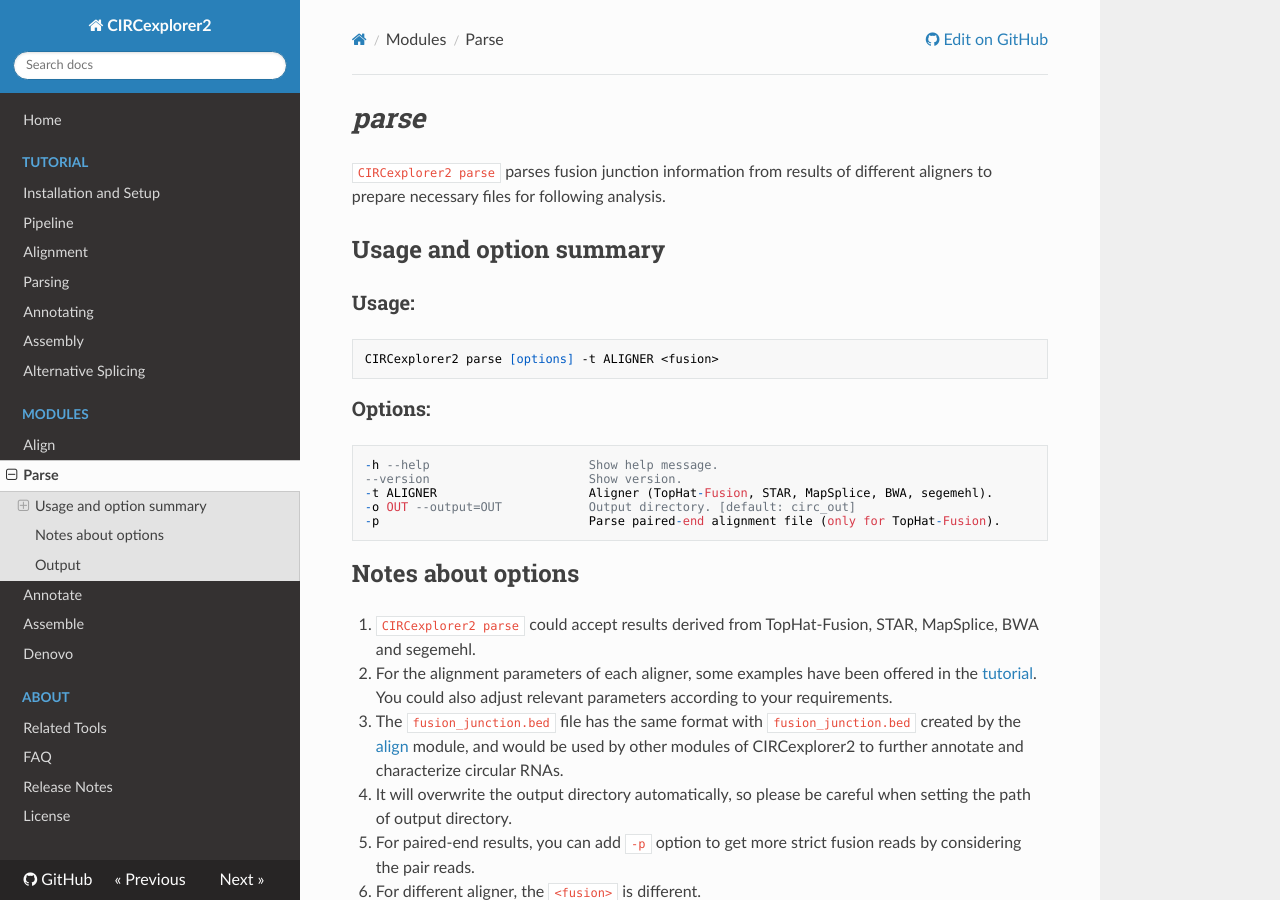
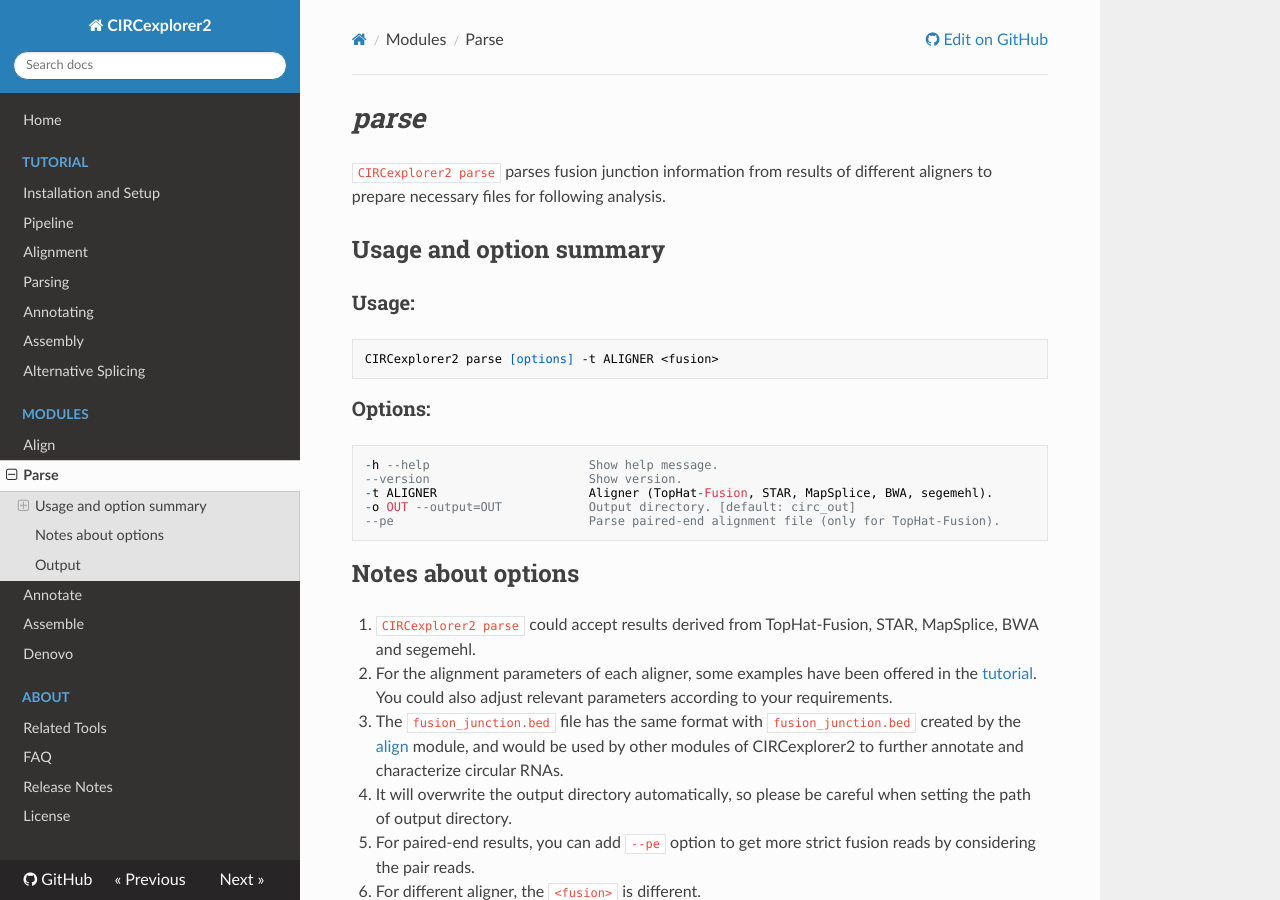
Before and after one commit to YangLab/CIRCexplorer2, an MkDocs documentation site: the page built from docs/modules/parse.md, in a window 1280 px wide and 900 px high. Built offline with MkDocs 1.6.1, drawn with Linux system fonts in a browser that asks for light colours; nearby versions of some CDN libraries; old or Windows-style settings are respelled for this version of MkDocs.

Commit message:
change -p to --pe in parse.py

````diff
--- a/docs/modules/parse.md
+++ b/docs/modules/parse.md
@@ -17,7 +17,7 @@
 --version                      Show version.
 -t ALIGNER                     Aligner (TopHat-Fusion, STAR, MapSplice, BWA, segemehl).
 -o OUT --output=OUT            Output directory. [default: circ_out]
--p                             Parse paired-end alignment file (only for TopHat-Fusion).
+--pe                           Parse paired-end alignment file (only for TopHat-Fusion).
 ```
 
 ## Notes about options
@@ -26,7 +26,7 @@
 2. For the alignment parameters of each aligner, some examples have been offered in the [tutorial](../tutorial/alignment.md). You could also adjust relevant parameters according to your requirements.
 3. The `fusion_junction.bed` file has the same format with `fusion_junction.bed` created by the [align](../modules/align.md) module, and would be used by other modules of CIRCexplorer2 to further annotate and characterize circular RNAs.
 4. It will overwrite the output directory automatically, so please be careful when setting the path of output directory.
-5. For paired-end results, you can add `-p` option to get more strict fusion reads by considering the pair reads.
+5. For paired-end results, you can add `--pe` option to get more strict fusion reads by considering the pair reads.
 6. For different aligner, the `<fusion>` is different.
 
 | ALigner       | Fusion file                           |
````
Also changed, not shown: docs/about/faq.md (+1 -1 lines), docs/index.md (+0 -2 lines), docs/tutorial/parsing.md (+1 -1 lines), 2 other files.
